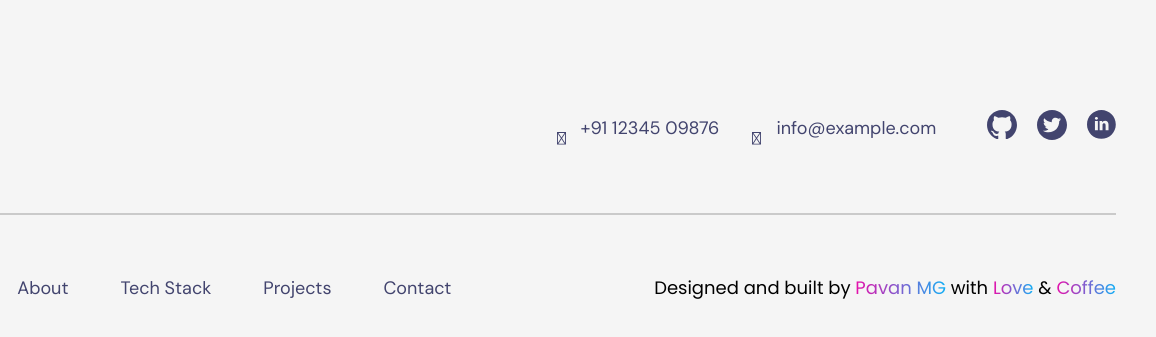
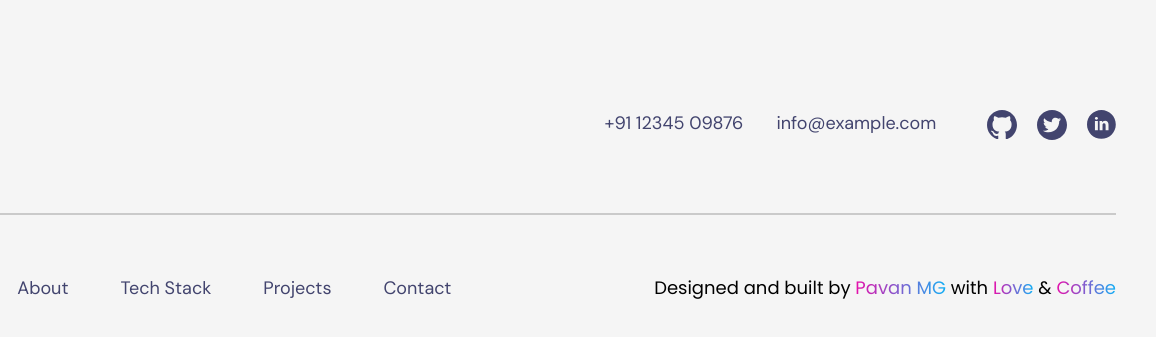
Before and after one commit to DresvyannikovS/Developer-portfolio, a plain HTML site: page index.html in a window 1280 px wide. Shown: the part 3329-3666 px from the top of the page, 124-1280 px from the left. Drawn offline with Linux system fonts and the light colour scheme.

Commit message:
убрал лишние иконки в контактах

```diff
--- a/index.html
+++ b/index.html
@@ -97,7 +97,10 @@
                 id="header__burger-checkbox"
                 class="header__burger-checkbox"
               />
-                <label for="header__burger-checkbox" class="header__burger"></label>
+              <label
+                for="header__burger-checkbox"
+                class="header__burger"
+              ></label>
               <ul class="header__menu-list">
                 <li><a href="#" class="header__menu-item">Home</a></li>
                 <li><a href="#" class="header__menu-item">About</a></li>
@@ -113,8 +116,8 @@
       <section class="title center">
         <div class="title__info">
           <p class="title__text">
-            Hi 👋,<br class="title__break">My name is<br>
-            <span class="title__text_name">Pavan MG</span><br>
+            Hi 👋,<br class="title__break" />My name is<br />
+            <span class="title__text_name">Pavan MG</span><br />
             I build things for web
           </p>
         </div>
@@ -1374,54 +1377,12 @@
         <img class="usage__logo" src="img/logo 1.png" alt="logo" />
         <div class="usage__info">
           <div class="contacts__info">
-            <div class="contacts__item">
-              <svg
-                class="button contacts__svg"
-                width="9.000000"
-                height="12.599121"
-                viewBox="0 0 9 12.5991"
-                fill="none"
-                xmlns="http://www.w3.org/2000/svg"
-                xmlns:xlink="http://www.w3.org/1999/xlink"
-              >
-                <defs />
-                <path
-                  id="fa-phone"
-                  d="M9 0L0 0L0 12.59L9 12.59L9 0ZM4.5 5.48L1.44 0.9L7.55 0.9L4.5 5.48ZM3.95 6.29L0.9 10.88L0.9 1.7L3.95 6.29ZM8.09 1.7L8.09 10.88L5.04 6.29L8.09 1.7ZM4.5 7.11L7.55 11.69L1.44 11.69L4.5 7.11Z"
-                  fill="currentColor"
-                  fill-opacity="1.000000"
-                  fill-rule="evenodd"
-                />
-              </svg>
-
             <a href="tel:+911234509876" class="contacts__link"
               >+91 12345 09876</a
             >
-            </div>
-            <div class="contacts__item">
-              <svg
-                class="button contacts__svg"
-                width="9.000000"
-                height="12.599121"
-                viewBox="0 0 9 12.5991"
-                fill="none"
-                xmlns="http://www.w3.org/2000/svg"
-                xmlns:xlink="http://www.w3.org/1999/xlink"
-              >
-                <defs />
-                <path
-                  id="fa-phone"
-                  d="M9 0L0 0L0 12.59L9 12.59L9 0ZM4.5 5.48L1.44 0.9L7.55 0.9L4.5 5.48ZM3.95 6.29L0.9 10.88L0.9 1.7L3.95 6.29ZM8.09 1.7L8.09 10.88L5.04 6.29L8.09 1.7ZM4.5 7.11L7.55 11.69L1.44 11.69L4.5 7.11Z"
-                  fill="currentColor"
-                  fill-opacity="1.000000"
-                  fill-rule="evenodd"
-                />
-              </svg>
-
             <a href="mailto:info@example.com" class="contacts__link"
               >info@example.com</a
             >
-            </div>
           </div>
           <div class="usage__links">
             <a href="#"
@@ -1494,7 +1455,11 @@
             <a href="#" class="usage__page">Contact</a>
           </div>
           <p class="footer__text">
-                Designed and built by <span class="footer__text_decorated">Pavan MG</span><br class="footer__br"> with <span class="footer__text_decorated">Love</span> & <span class="footer__text_decorated">Coffee</span>
+            Designed and built by
+            <span class="footer__text_decorated">Pavan MG</span
+            ><br class="footer__br" />
+            with <span class="footer__text_decorated">Love</span> &
+            <span class="footer__text_decorated">Coffee</span>
           </p>
         </div>
       </footer>
```
Lines whose indentation alone changed are shown as unchanged.
